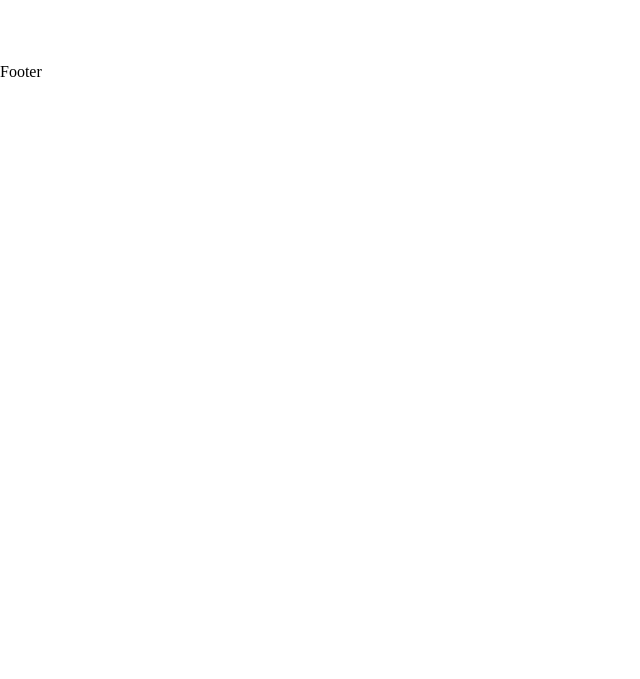
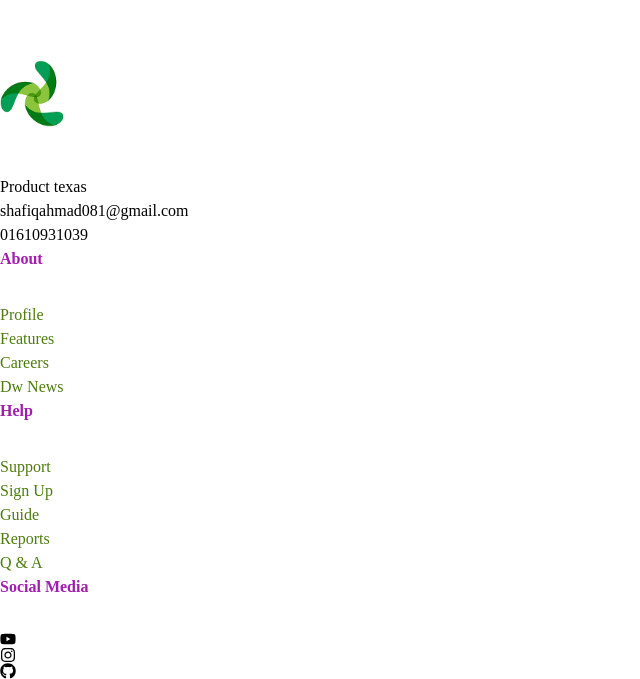
Before and after one commit to shafiqahmad81/landing-page, a React (Create React App) app: page / in a window 1280 px wide. Shown: the part 4118-4797 px from the top of the page, without its empty margins (0-640 px from the left). Before the commit the page ends 4202 px from the top, so only its background shows below. Built offline with nearby package versions, Linux system fonts and the light colour scheme.

Commit message:
update footer section

```diff
--- a/src/components/Footer.js
+++ b/src/components/Footer.js
@@ -1,8 +1,73 @@
-import React from 'react'
+import React from 'react';
+import { footerData } from '../data';
 
 const Footer = () => {
+  const {logo, address, email, phone, list1, list2, sociallist} = footerData;
   return (
-    <div>Footer</div>
+    <footer>
+      <div className='container mx-auto'>
+        <div>
+          <div>
+            <a href='index'>
+              <img className='w-16 mb-12' src={logo} alt='Footerlogo'/>
+            </a>
+            <div>
+              {address}
+            </div>
+            <div>
+              {email}
+            </div>
+            <div>
+              {phone}
+            </div>
+          </div>
+          <div>
+            <div>
+              <div className='font-bold text-fuchsia-700 mb-8'>About</div>
+              <ul>
+                {list1.map((item, index) => {
+                  return (
+                    <li key={index}>
+                      <a className='text-lime-700' href={item.href}>
+                        {item.name}
+                      </a>
+                    </li>
+                  );
+                })}
+              </ul>
+            </div>
+            <div>
+              <div className='font-bold text-fuchsia-700 mb-8'>Help</div>
+              <ul>
+                {list2.map((item, index) => {
+                  return (
+                    <li key={index}>
+                      <a className='text-lime-700' href={item.href}>
+                        {item.name}
+                      </a>
+                    </li>
+                  );
+                })}
+              </ul>
+            </div>
+            <div>
+              <div className='font-bold text-fuchsia-700 mb-8'>Social Media</div>
+              <ul>
+                {sociallist.map((item, index) => {
+                  return (
+                    <li key={index}>
+                      <a href={item.href}>
+                        {item.icon}
+                      </a>
+                    </li>
+                  );
+                })}
+              </ul>
+            </div>
+          </div>
+        </div>
+      </div>
+    </footer>
   )
 }
 
--- a/src/data.js
+++ b/src/data.js
@@ -1,3 +1,5 @@
+import { BsChatDotsFill } from 'react-icons/bs';
+import { FaGithub, FaInstagram, FaYoutube } from 'react-icons/fa';
 import Abator1Image from '../src/assets/img/abator-1.jpg';
 import Abator2Image from '../src/assets/img/abator-2.jpg';
 import Abator3Image from '../src/assets/img/abator-3.jpg';
@@ -13,6 +15,8 @@ import Feature3BgImage from '../src/assets/img/image-3.jpg';
 import Feature4BgImage from '../src/assets/img/image-4.jpg';
 import LogoImage from '../src/assets/img/logo.png';
 import ShopingImage from '../src/assets/img/shoping.png';
+
+
 
 export const NavicationData = [
   {
@@ -120,9 +124,72 @@ export const ctaData={
   subtitle: 'Get limited 1 week free try our features!',
   btntext1: 'Learn more',
   btntext2: 'Request Demo',
-}
+};
 
 export const footerData={
   logo: LogoImage,
-  address: 'Product texas,'
+  address: 'Product texas',
+  email: 'shafiqahmad081@gmail.com',
+  phone: '01610931039',
+  list1:[
+    {
+      name: 'Profile',
+      href: '#',
+    },
+    {
+      name: 'Features',
+      href: '#',
+    },
+    {
+      name: 'Careers',
+      href: '#',
+    },
+    {
+      name: 'Dw News',
+      href: '#',
+    },
+  ],
+  list2:[
+    {
+      name: 'Support',
+      href: '#',
+    },
+    {
+      name: 'Sign Up',
+      href: '#',
+    },
+    {
+      name: 'Guide',
+      href: '#',
+    },
+    {
+      name: 'Reports',
+      href: '#',
+    },
+    {
+      name: 'Q & A',
+      href: '#',
+    },
+  ],
+
+  sociallist:[
+    {
+      icon: <FaYoutube />,
+      href: '#'
+    },
+    {
+      icon: <FaInstagram />,
+      href: '#'
+    },
+    {
+      icon: <FaGithub />,
+      href: '#'
+    },
+  ]
+
+};
+
+export const copyrightDAta ={
+  text: '@ Product texas, 2022. All right reserved. Company Regestration Number:09375444',
+  icon: <BsChatDotsFill />
 }
```
